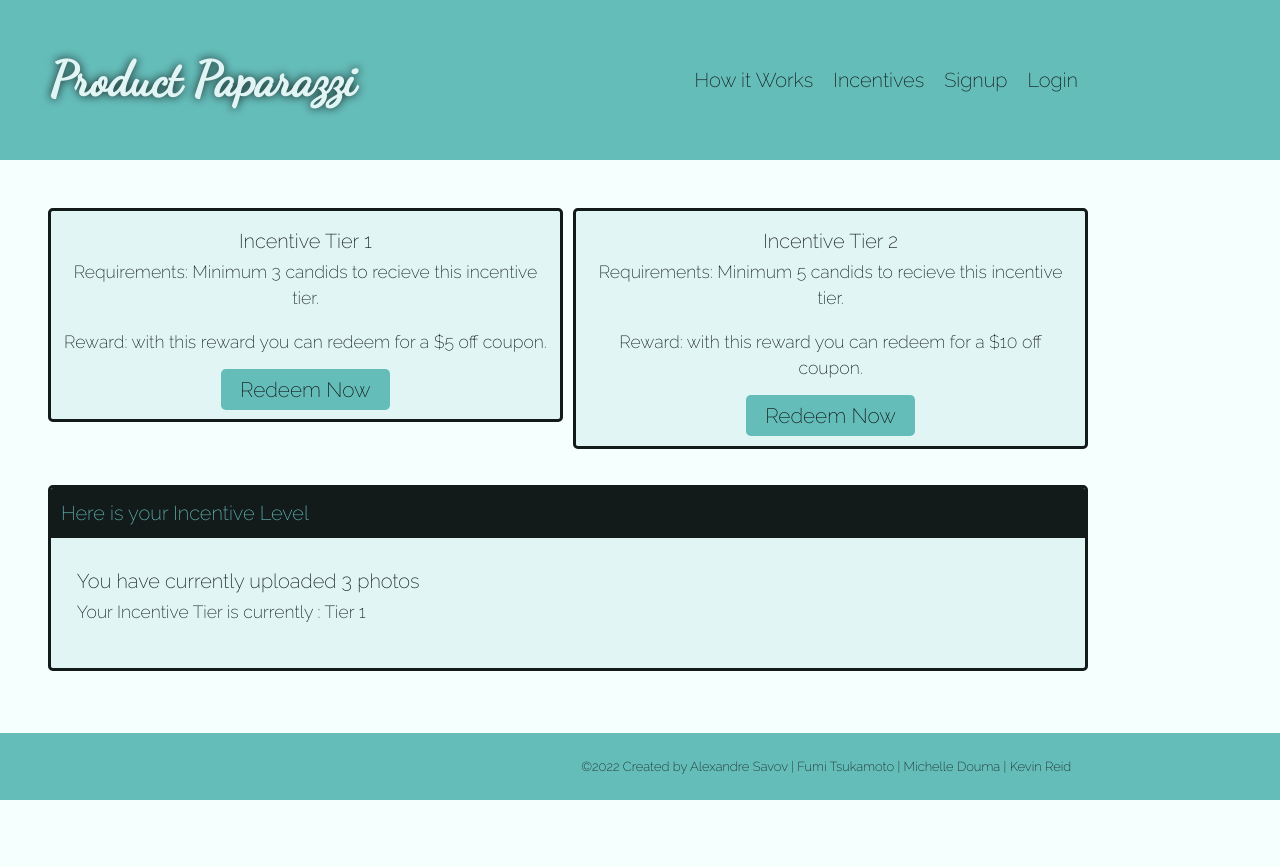
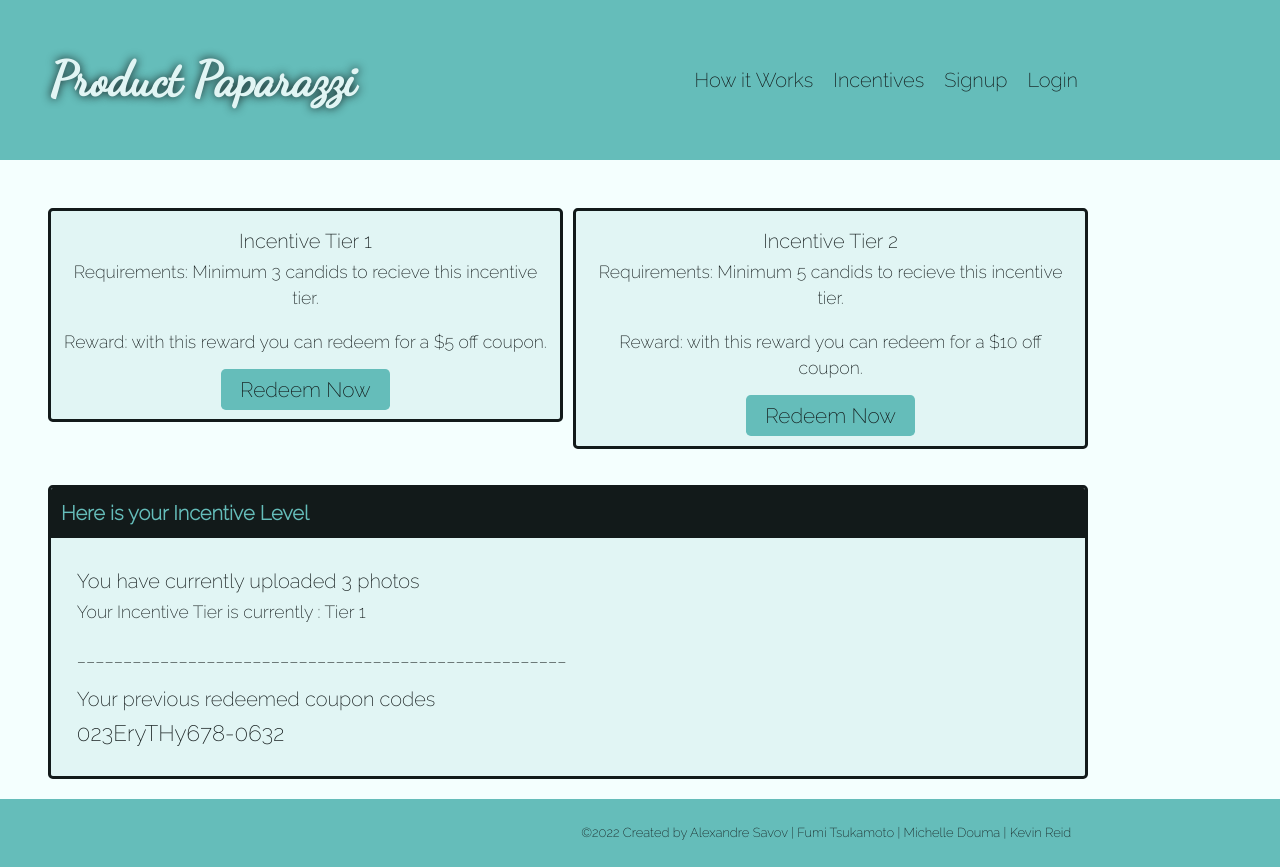
Before and after one commit to Vinyldude8896/product_paparazzi, a React (Create React App) app in the folder client/: page /incentives in a window 1280 px wide. Before the commit the page ends 800 px from the top, so only its background shows below. Built offline with nearby package versions, Linux system fonts and the light colour scheme; no server answers.

Commit message:
added coupon code section

```diff
--- a/client/src/index.css
+++ b/client/src/index.css
@@ -165,6 +165,7 @@ nav a:hover {
 
 /* CARDS */
 .card {
+  font-family: "Raleway", sans-serif;;
 	margin: 0 0 20px 0;
 	border: 3px solid var(--dark);
 	border-radius: var(--border-radius);
@@ -173,6 +174,7 @@ nav a:hover {
 }
 
 .card-header {
+  font-weight: bolder;
 	color: var(--secondary);
 	margin: 0;
 	background-color: var(--dark);
--- a/client/src/pages/Incentives.js
+++ b/client/src/pages/Incentives.js
@@ -4,6 +4,9 @@ import { Navigate, useParams } from "react-router-dom";
 import { useQuery } from "@apollo/client";
 import { QUERY_USER, QUERY_ME } from "../utils/queries";
 import Auth from "../utils/auth";
+
+const couponCodes = ["023EryTHy678-0632"]
+
 
 const Profile = (props) => {
   const { username: userParam } = useParams();
@@ -76,6 +79,9 @@ const Profile = (props) => {
           {/* This will use the variablesPhotos parameters */}
           <h5 className="card-title">You have currently uploaded 3 photos</h5>
           <p className="card-text">Your Incentive Tier is currently : Tier 1</p>
+          <p>_____________________________________________________</p>
+          <h5 className="card-title">Your previous redeemed coupon codes</h5>
+          <a href={couponCodes} className="text-blue card-text">{couponCodes}</a>
         </div>
       </div>
     </section>
```
